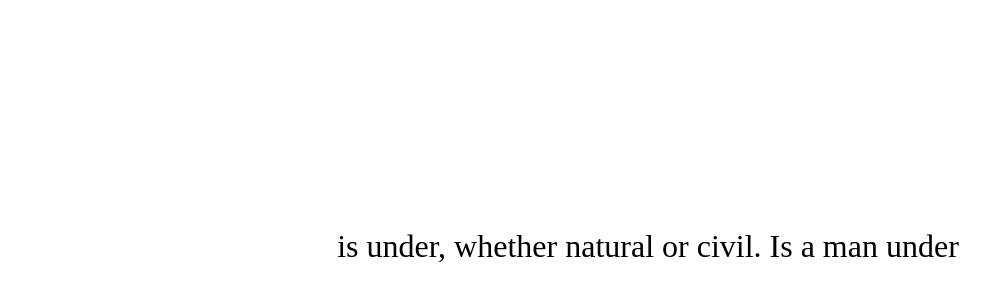
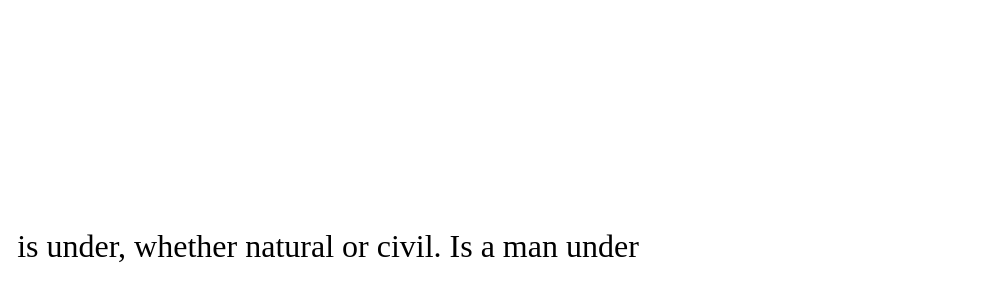
Before and after one commit to jlam55555/headset-reader, a plain HTML site: page index.html in a window 1280 px wide. Shown: the part 162-462 px from the top of the page, without its empty margins (0-1003 px from the left). Drawn offline with Linux system fonts and the light colour scheme.

Commit message:
put onto half the screen

```diff
--- a/style.css
+++ b/style.css
@@ -1,6 +1,9 @@
 html, body, #text {
   width: 100%;
   height: 100%;
+}
+html {
+  width: 50%;
 }
 #text {
   display: flex;
```
